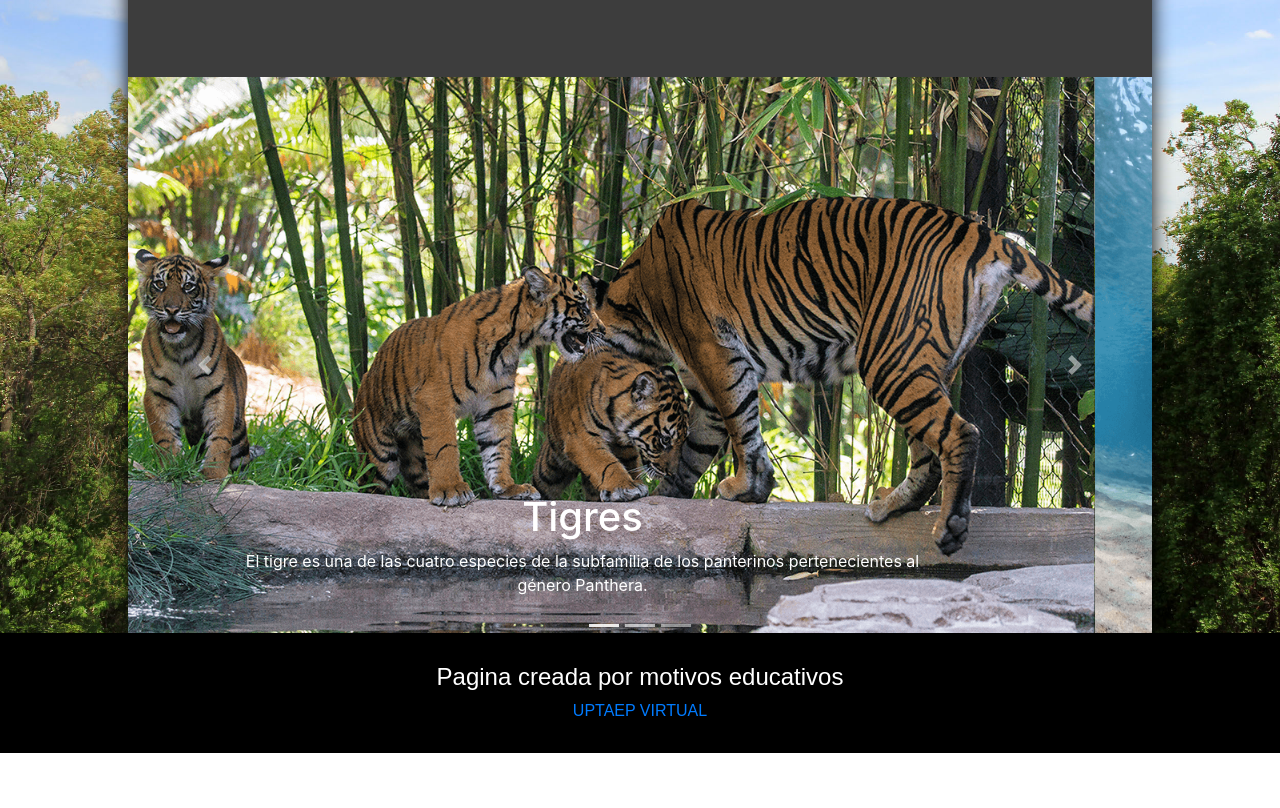
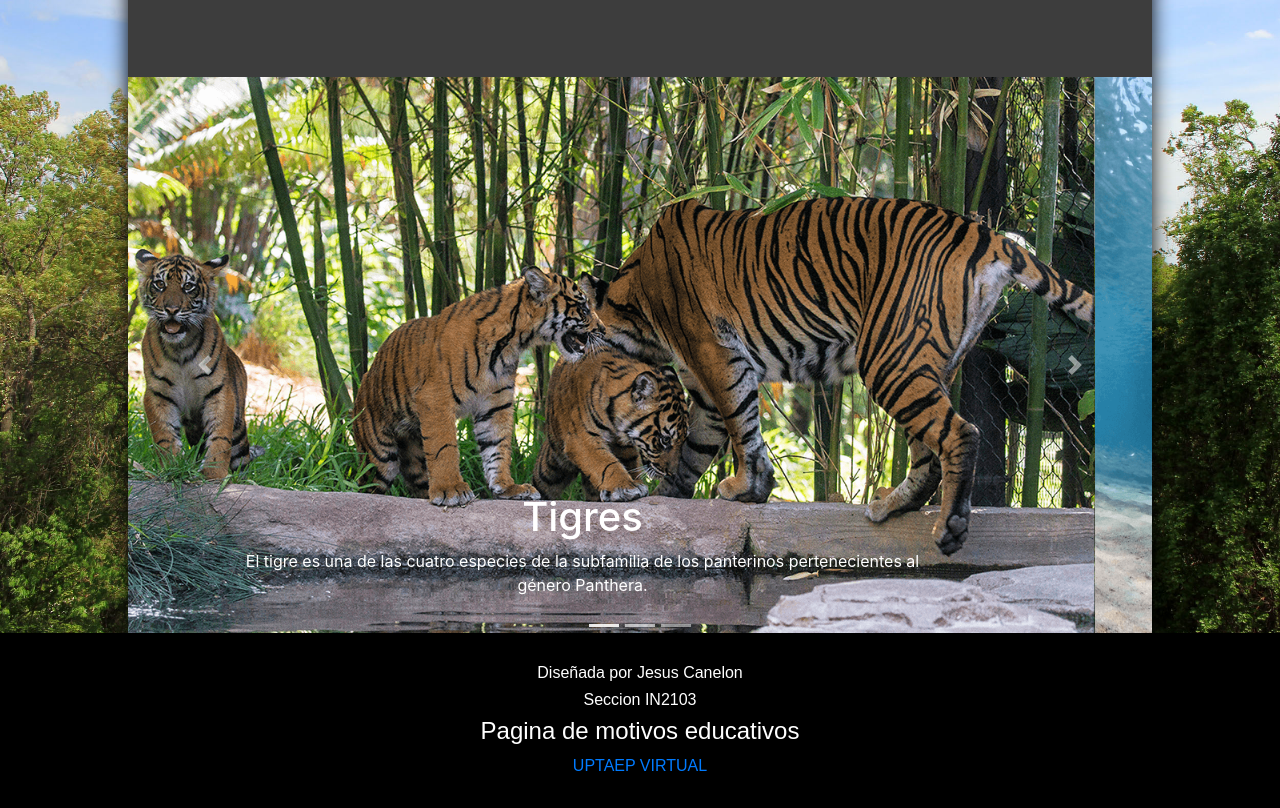
Before and after one commit to JesusCAN3LON/Zoologico, a plain HTML site: page index.html in a window 1280 px wide. Shown: the part 283-1091 px from the top of the page. Before the commit the page ends 1036 px from the top, so only its background shows below. Drawn offline with Linux system fonts and the light colour scheme; a web font is replaced by a local one.

Commit message:
actualizacion de letras

```diff
--- a/index.html
+++ b/index.html
@@ -110,7 +110,9 @@
   </div>
 <!-- Footer -->
   <footer>
-      <h4>Pagina creada por motivos educativos</h4>
+      <h6>Diseñada por Jesus Canelon</h6>
+      <h6>Seccion IN2103</h6>
+      <h4>Pagina de motivos educativos</h4>
       <a href="https://www.upaebvirtual.edu.ve/web/">UPTAEP VIRTUAL</a>
   </footer>
 <!-- Footer -->
```
